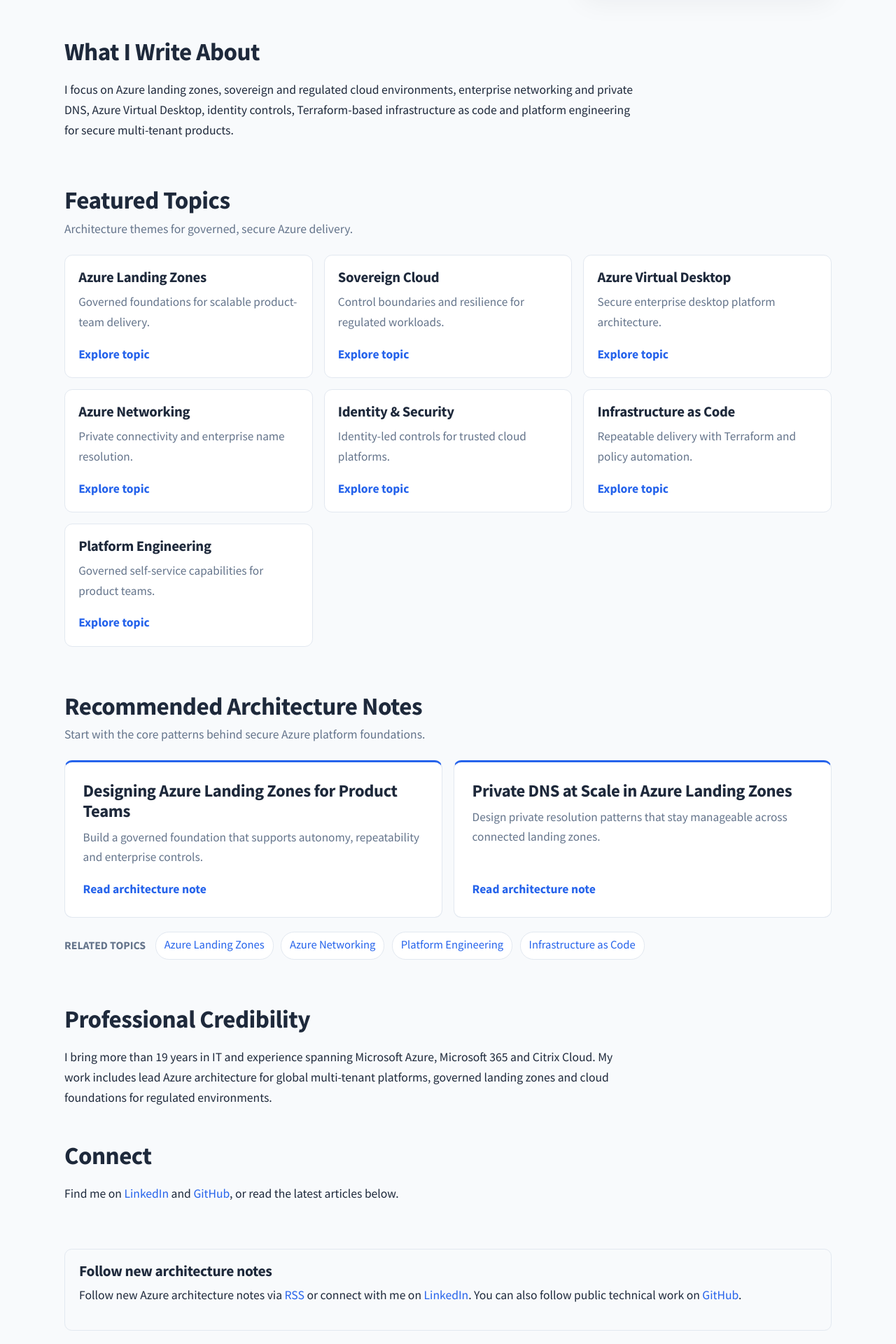
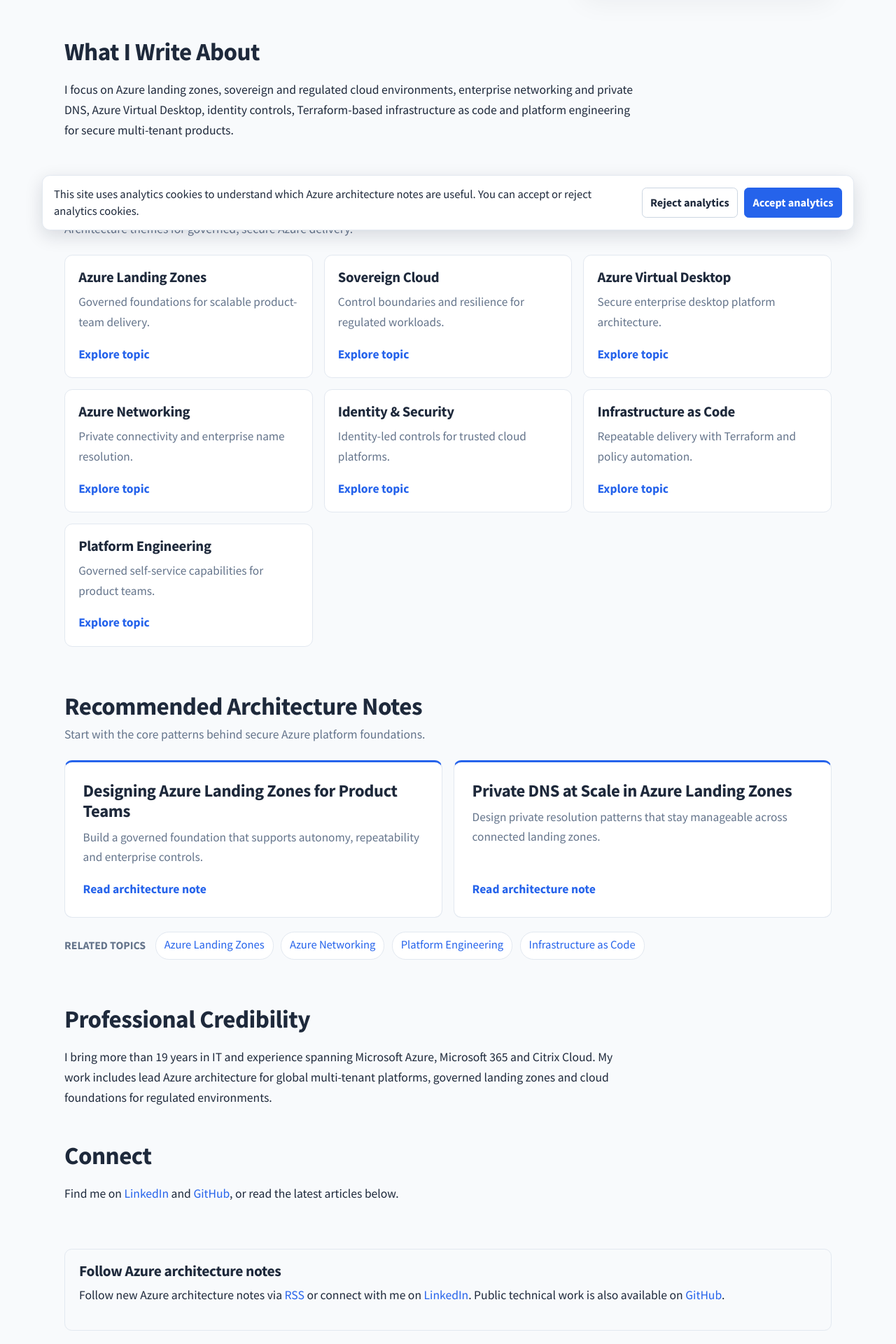
Before and after one commit to czujto/nowcloud, a Jekyll site: the page built from index.html, in a window 1280 px wide. Shown: the part 555-2475 px from the top of the page at 70% size. Built offline with Jekyll 4.4.1, drawn with Linux system fonts in a browser that asks for light colours; nearby versions of some CDN libraries; the list of posts is cut into pages by our own code.

Commit message:
Add analytics consent banner and privacy page

```diff
--- a/_includes/follow-cta.html
+++ b/_includes/follow-cta.html
@@ -1,8 +1,7 @@
-<section class="follow-cta" aria-label="Follow new architecture notes">
-  <h2>Follow new architecture notes</h2>
+<section class="follow-cta" aria-label="Follow Azure architecture notes">
+  <h2>Follow Azure architecture notes</h2>
   <p>
-    Follow new Azure architecture notes via <a href="{{ "/feed.xml" | relative_url }}">RSS</a>
-    or connect with me on <a href="https://www.linkedin.com/in/kamil-lygas-5804528">LinkedIn</a>.
-    You can also follow public technical work on <a href="https://github.com/czujto">GitHub</a>.
+    Follow new Azure architecture notes via <a href="{{ "/feed.xml" | relative_url }}">RSS</a> or connect with me on <a href="https://www.linkedin.com/in/kamil-lygas-5804528/">LinkedIn</a>.
+    Public technical work is also available on <a href="https://github.com/czujto">GitHub</a>.
   </p>
 </section>
--- a/_includes/footer.html
+++ b/_includes/footer.html
@@ -5,5 +5,6 @@
 {% if site.theme_settings.footer_text %}
 <footer class="site-footer">
 	<p class="text">{{ site.theme_settings.footer_text }}</p>
+	<p class="footer-links"><a href="{{ "/privacy/" | relative_url }}">Privacy and Cookies</a></p>
 </footer>
 {% endif %}
--- a/_includes/head.html
+++ b/_includes/head.html
@@ -39,14 +39,31 @@
 	<!-- Google Analytics -->
 	{% if site.theme_settings.google_analytics %}
 	<script>
-		(function (i, s, o, g, r, a, m) {
-		i['GoogleAnalyticsObject'] = r; i[r] = i[r] || function () {
-			(i[r].q = i[r].q || []).push(arguments)
-		}, i[r].l = 1 * new Date(); a = s.createElement(o),
-			m = s.getElementsByTagName(o)[0]; a.async = 1; a.src = g; m.parentNode.insertBefore(a, m)
-		})(window, document, 'script', '//www.google-analytics.com/analytics.js', 'ga');
+		window.dataLayer = window.dataLayer || [];
+		function gtag(){dataLayer.push(arguments);}
 
-		ga('create', '{{ site.theme_settings.google_analytics }}', 'auto');
-		ga('send', 'pageview');
+		gtag('consent', 'default', {
+			'analytics_storage': 'denied',
+			'ad_storage': 'denied',
+			'ad_user_data': 'denied',
+			'ad_personalization': 'denied'
+		});
+
+		try {
+			if (window.localStorage.getItem('nowcloud_cookie_consent') === 'accepted') {
+				gtag('consent', 'update', {
+					'analytics_storage': 'granted',
+					'ad_storage': 'denied',
+					'ad_user_data': 'denied',
+					'ad_personalization': 'denied'
+				});
+			}
+		} catch (e) {
+			// Storage may be disabled; default consent remains denied.
+		}
+
+		gtag('js', new Date());
+		gtag('config', '{{ site.theme_settings.google_analytics }}');
 	</script>
+	<script async src="https://www.googletagmanager.com/gtag/js?id={{ site.theme_settings.google_analytics }}"></script>
 	{% endif %}
--- a/_layouts/default.html
+++ b/_layouts/default.html
@@ -9,5 +9,6 @@
     {{ content }}
   </main>
   {% include footer.html %}
+  <script src="{{ "/assets/js/consent.js" | relative_url }}"></script>
 </body>
 </html>
--- a/_sass/includes/_footer.scss
+++ b/_sass/includes/_footer.scss
@@ -6,3 +6,77 @@
   color: lighten($text-color, 30%);
   font-size: 0.9em;
 }
+
+.footer-links {
+  margin-top: 0.5rem;
+}
+
+.cookie-consent {
+  align-items: center;
+  background: $surface-color;
+  border: 1px solid $border-color;
+  border-radius: 0.7rem;
+  bottom: 1rem;
+  box-shadow: 0 8px 26px rgba(15, 23, 42, 0.14);
+  display: flex;
+  gap: 1.25rem;
+  justify-content: space-between;
+  left: 50%;
+  max-width: $site-width;
+  padding: 0.9rem 1rem;
+  position: fixed;
+  transform: translateX(-50%);
+  width: calc(100% - 2rem);
+  z-index: 20;
+
+  p {
+    color: $text-color;
+    font-size: 0.94em;
+    line-height: 1.45;
+    margin: 0;
+    max-width: 52rem;
+  }
+}
+
+.cookie-consent-actions {
+  display: flex;
+  flex-shrink: 0;
+  gap: 0.55rem;
+}
+
+.cookie-consent button {
+  background: $surface-color;
+  border: 1px solid $border-strong-color;
+  border-radius: 0.4rem;
+  color: $text-color;
+  cursor: pointer;
+  font: inherit;
+  font-size: 0.92em;
+  font-weight: 600;
+  padding: 0.48rem 0.72rem;
+}
+
+.cookie-consent .cookie-consent-accept {
+  background: $link-color;
+  border-color: $link-color;
+  color: $surface-color;
+}
+
+@media (max-width: 680px) {
+  .cookie-consent {
+    align-items: stretch;
+    bottom: 0.65rem;
+    flex-direction: column;
+    gap: 0.75rem;
+    left: 0.65rem;
+    max-width: none;
+    padding: 0.8rem;
+    right: 0.65rem;
+    transform: none;
+    width: auto;
+  }
+
+  .cookie-consent-actions {
+    justify-content: flex-end;
+  }
+}
--- /dev/null
+++ b/assets/js/consent.js
@@ -0,0 +1,82 @@
+(function () {
+  'use strict';
+
+  var storageKey = 'nowcloud_cookie_consent';
+  var bannerId = 'cookie-consent-banner';
+
+  function readChoice() {
+    try {
+      return window.localStorage.getItem(storageKey);
+    } catch (error) {
+      return null;
+    }
+  }
+
+  function storeChoice(choice) {
+    try {
+      window.localStorage.setItem(storageKey, choice);
+    } catch (error) {
+      // The preference cannot persist when browser storage is unavailable.
+    }
+  }
+
+  function updateConsent(accepted) {
+    if (typeof window.gtag !== 'function') {
+      return;
+    }
+
+    window.gtag('consent', 'update', {
+      'analytics_storage': accepted ? 'granted' : 'denied',
+      'ad_storage': 'denied',
+      'ad_user_data': 'denied',
+      'ad_personalization': 'denied'
+    });
+  }
+
+  function removeBanner() {
+    var banner = document.getElementById(bannerId);
+
+    if (banner) {
+      banner.parentNode.removeChild(banner);
+    }
+  }
+
+  function choose(accepted) {
+    storeChoice(accepted ? 'accepted' : 'rejected');
+    updateConsent(accepted);
+    removeBanner();
+  }
+
+  function renderBanner() {
+    if (readChoice() === 'accepted' || readChoice() === 'rejected') {
+      return;
+    }
+
+    var banner = document.createElement('section');
+    banner.id = bannerId;
+    banner.className = 'cookie-consent';
+    banner.setAttribute('aria-label', 'Analytics cookie consent');
+    banner.setAttribute('role', 'region');
+    banner.innerHTML =
+      '<p>This site uses analytics cookies to understand which Azure architecture notes are useful. You can accept or reject analytics cookies.</p>' +
+      '<div class="cookie-consent-actions">' +
+      '<button class="cookie-consent-reject" type="button">Reject analytics</button>' +
+      '<button class="cookie-consent-accept" type="button">Accept analytics</button>' +
+      '</div>';
+
+    banner.querySelector('.cookie-consent-reject').addEventListener('click', function () {
+      choose(false);
+    });
+    banner.querySelector('.cookie-consent-accept').addEventListener('click', function () {
+      choose(true);
+    });
+
+    document.body.appendChild(banner);
+  }
+
+  if (document.readyState === 'loading') {
+    document.addEventListener('DOMContentLoaded', renderBanner);
+  } else {
+    renderBanner();
+  }
+}());
```
Also changed, not shown: privacy.md (added, +20 -0 lines).
